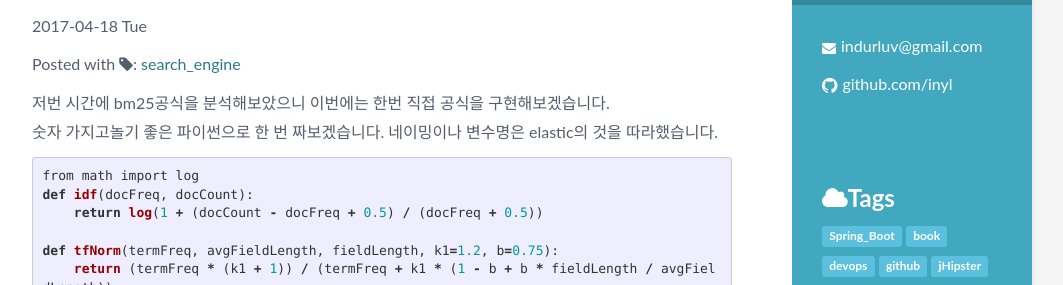
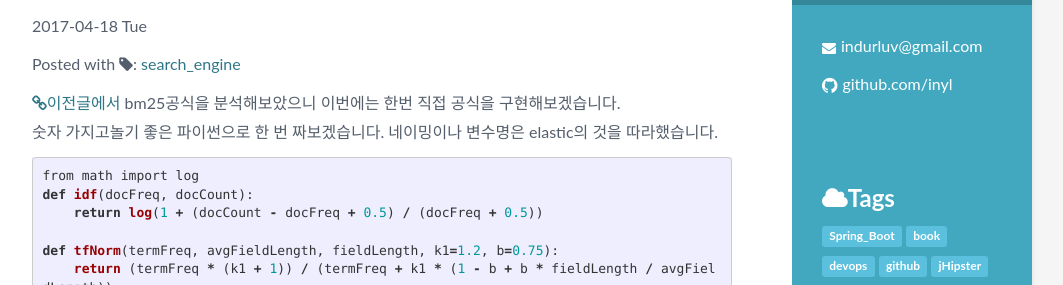
Before and after one commit to inyl/inyl.github.io, a Jekyll site: the page built from _posts/2017-04-18-bm25_2.markdown, in a window 1280 px wide and 900 px high. Shown: the part 148-433 px from the top of the window, without its empty margins (138-1201 px from the left). Built offline with Jekyll 4.4.1, drawn with Linux system fonts in a browser that asks for light colours; comment, search, counter and statistics services are not loaded.

Commit message:
서로 페이지 연결

```diff
--- a/_posts/2017-04-01-bm25.markdown
+++ b/_posts/2017-04-01-bm25.markdown
@@ -206,3 +206,5 @@
 없으면 안되지만 높은 가중치를 주긴 왠지 아까운 tf입니다.<br/>
 
 BM25에 대한 공식 설명은 어느정도 설명된거 같으니 다음 포스팅에는 수치를 직접 변경 해보면서 BM25가 가진 성질을 파악하는 시간을 가지도록 하겠습니다.
+
+[다음글로 이어집니다]({% post_url 2017-04-18-bm25_2 %}) <i class="fa fa-smile-o" aria-hidden="true"></i>
--- a/_posts/2017-04-18-bm25_2.markdown
+++ b/_posts/2017-04-18-bm25_2.markdown
@@ -6,7 +6,7 @@
 comment : true
 latex : true
 ---
-저번 시간에 bm25공식을 분석해보았으니 이번에는 한번 직접 공식을 구현해보겠습니다.<br/>
+[이전글에서]({% post_url 2017-04-01-bm25 %}) bm25공식을 분석해보았으니 이번에는 한번 직접 공식을 구현해보겠습니다.<br/>
 숫자 가지고놀기 좋은 파이썬으로 한 번 짜보겠습니다. 네이밍이나 변수명은 elastic의 것을 따라했습니다.<br/>
 
 
```
